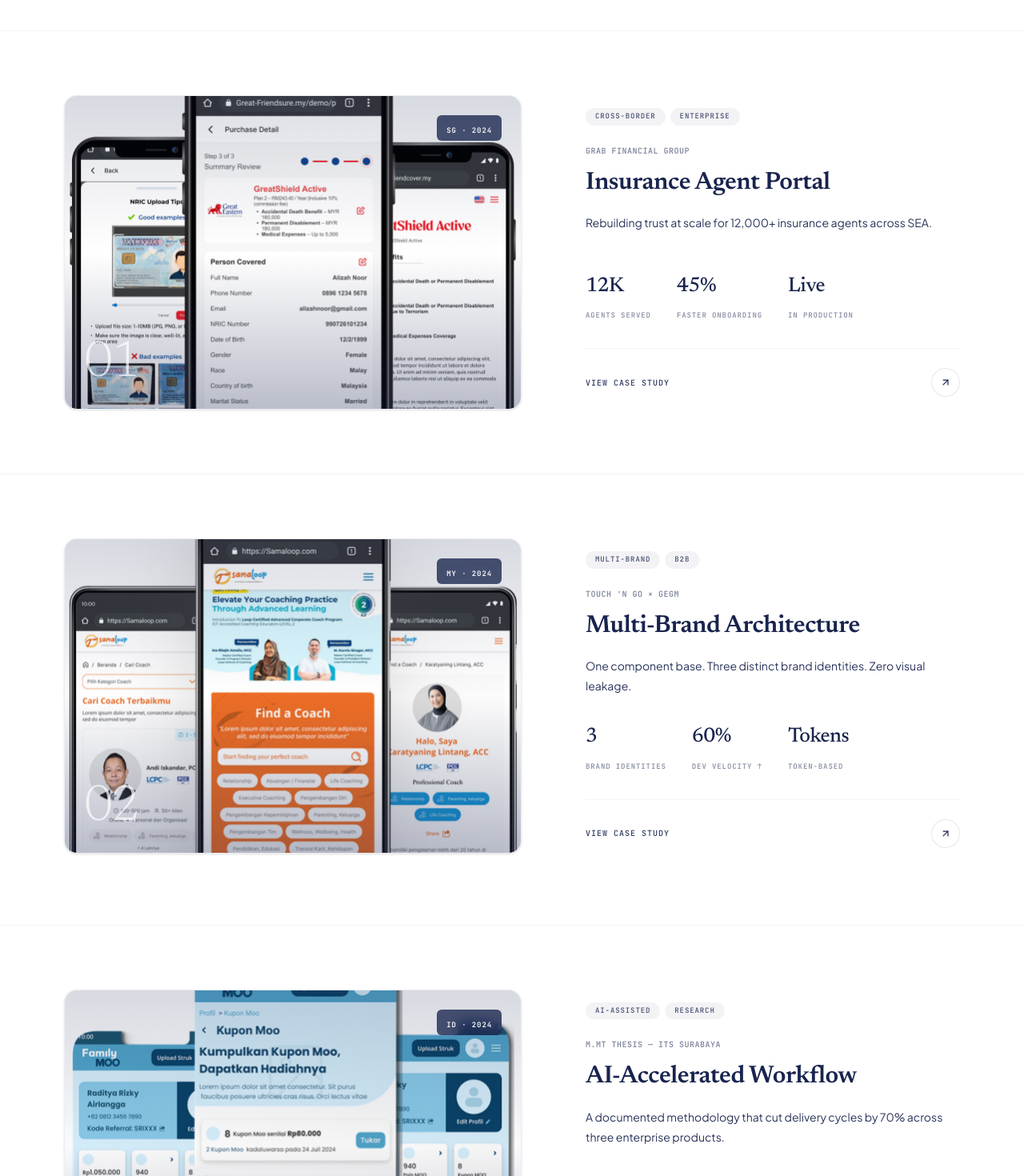
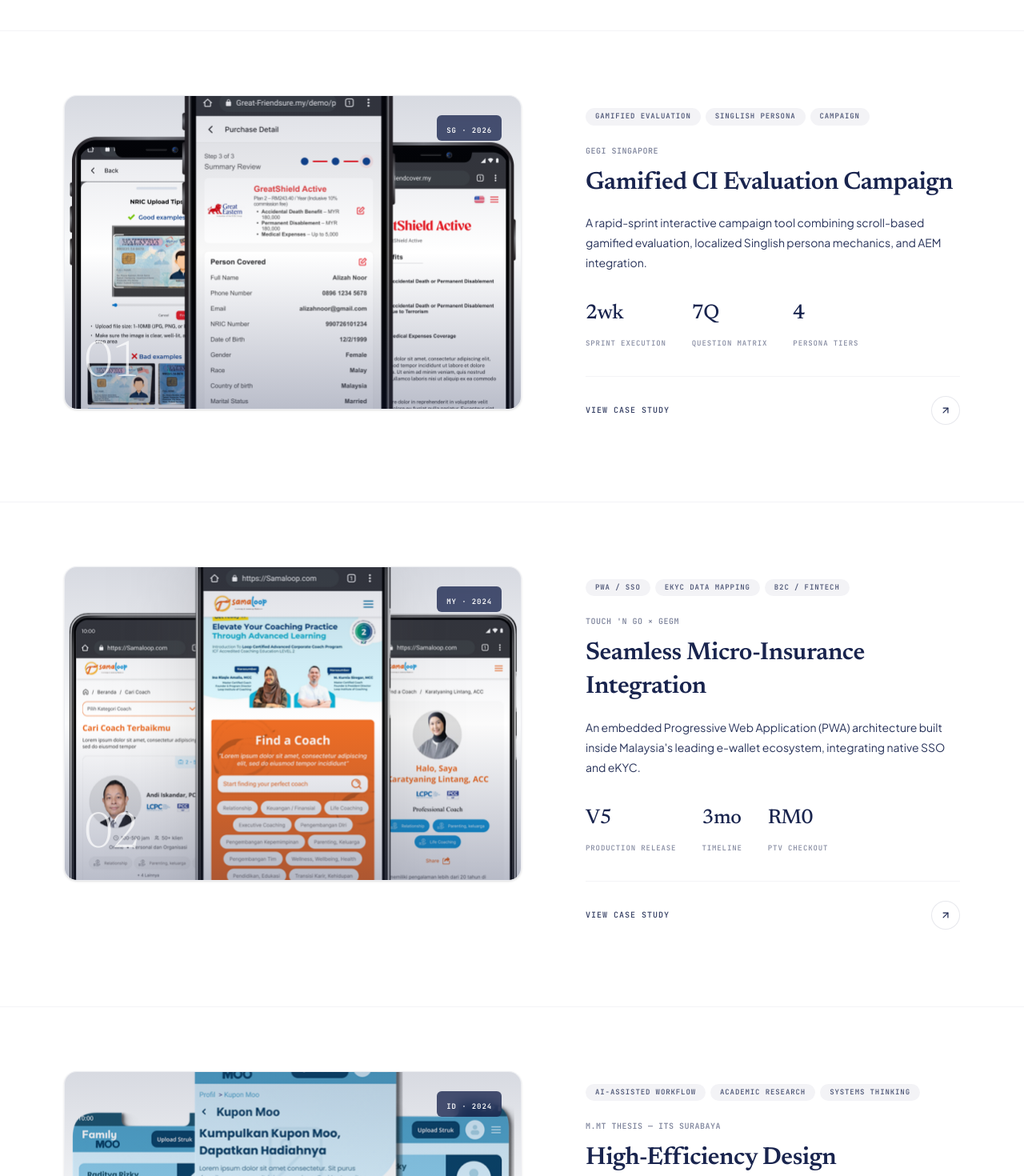
Before and after one commit to adinagayo-pixel/Adina-Portfolio, a React (Vite) app: page / in a window 1280 px wide. Shown: the part 1480-2950 px from the top of the page at 80% size. Built offline with nearby package versions, Linux system fonts and the light colour scheme.

Commit message:
style: change featured work section header and align card metadata with actual case studies

```diff
--- a/src/app/App.tsx
+++ b/src/app/App.tsx
@@ -41,58 +41,58 @@ interface Project {
 // ─── Data ─────────────────────────────────────────────────────────────────────
 const FEATURED = [
   {
-    num: "01", name: "Insurance Agent Portal", client: "Grab Financial Group",
-    location: "SG", year: "2024", tags: ["Cross-Border", "Enterprise"],
-    headline: "Rebuilding trust at scale for 12,000+ insurance agents across SEA.",
-    metrics: [{ val: "12K", sub: "Agents Served" }, { val: "45%", sub: "Faster Onboarding" }, { val: "Live", sub: "In Production" }],
-    projectId: "grab",
+    num: "01", name: "Gamified CI Evaluation Campaign", client: "GEGI Singapore",
+    location: "SG", year: "2026", tags: ["Gamified Evaluation", "Singlish Persona", "Campaign"],
+    headline: "A rapid-sprint interactive campaign tool combining scroll-based gamified evaluation, localized Singlish persona mechanics, and AEM integration.",
+    metrics: [{ val: "2wk", sub: "Sprint Execution" }, { val: "7Q", sub: "Question Matrix" }, { val: "4", sub: "Persona Tiers" }],
+    projectId: "gegi",
     thumb: projectThumb1,
   },
   {
-    num: "02", name: "Multi-Brand Architecture", client: "Touch 'n Go × GEGM",
-    location: "MY", year: "2024", tags: ["Multi-Brand", "B2B"],
-    headline: "One component base. Three distinct brand identities. Zero visual leakage.",
-    metrics: [{ val: "3", sub: "Brand Identities" }, { val: "60%", sub: "Dev Velocity ↑" }, { val: "Tokens", sub: "Token-based" }],
+    num: "02", name: "Seamless Micro-Insurance Integration", client: "Touch 'n Go × GEGM",
+    location: "MY", year: "2024", tags: ["PWA / SSO", "eKYC Data Mapping", "B2C / FinTech"],
+    headline: "An embedded Progressive Web Application (PWA) architecture built inside Malaysia's leading e-wallet ecosystem, integrating native SSO and eKYC.",
+    metrics: [{ val: "V5", sub: "Production Release" }, { val: "3mo", sub: "Timeline" }, { val: "RM0", sub: "PTV Checkout" }],
     projectId: "tng",
     thumb: projectThumb2,
   },
   {
-    num: "03", name: "AI-Accelerated Workflow", client: "M.MT Thesis — ITS Surabaya",
-    location: "ID", year: "2024", tags: ["AI-Assisted", "Research"],
-    headline: "A documented methodology that cut delivery cycles by 70% across three enterprise products.",
-    metrics: [{ val: "70%", sub: "Faster Delivery" }, { val: "3", sub: "Product Cycles" }, { val: "M.MT", sub: "Published" }],
+    num: "03", name: "High-Efficiency Design Framework", client: "M.MT Thesis — ITS Surabaya",
+    location: "ID", year: "2024", tags: ["AI-Assisted Workflow", "Academic Research", "Systems Thinking"],
+    headline: "A design system integration and rapid prototyping methodology backed by S2 research at ITS Surabaya, proving 70% faster delivery cycles.",
+    metrics: [{ val: "70%", sub: "Faster Delivery" }, { val: "3", sub: "Product Cycles" }, { val: "M.MT", sub: "Thesis Published" }],
     projectId: "ai",
     thumb: projectThumb3,
   },
   {
-    num: "04", name: "B2C E-Commerce & Admin POS", client: "Pro Archery × Jakarta",
-    location: "ID", year: "2025", tags: ["AI-Assisted", "E-Commerce"],
-    headline: "24-hour POC delivery using AI-first prompt-to-code — 4 portals, zero wireframes.",
-    metrics: [{ val: "24h", sub: "POC Delivery" }, { val: "4", sub: "Portals Built" }, { val: "AI", sub: "First Workflow" }],
+    num: "04", name: "Digital Transformation & AI Retail", client: "Pro Archery Jakarta",
+    location: "ID", year: "2025", tags: ["AI Prompt-to-Code", "E-Commerce", "Admin POS"],
+    headline: "An end-to-end digital ecosystem scaling a physical archery retailer into an Asia-wide e-commerce platform featuring AI-accelerated prototyping.",
+    metrics: [{ val: "24h", sub: "POC Delivery" }, { val: "4", sub: "Portals Built" }, { val: "0", sub: "Figma Wireframes" }],
     projectId: "archery",
     thumb: projectThumb4,
   },
   {
-    num: "05", name: "National Election Monitoring System", client: "Indonesian Political Party",
-    location: "ID", year: "2024", tags: ["Public Sector", "Civic Tech"],
-    headline: "820,000+ TPS polling stations. 38 provinces. One 48-hour critical window.",
-    metrics: [{ val: "820K+", sub: "TPS Data Points" }, { val: "38", sub: "Provinces" }, { val: "Solo", sub: "1-Person Team" }],
+    num: "05", name: "National Quick Count & Monitoring", client: "Indonesian Political Party",
+    location: "ID", year: "2024", tags: ["Public Sector", "Civic Tech", "Real-Time CMS"],
+    headline: "An end-to-end multi-level election monitoring system for Indonesia's 2024 Presidential Election, tracking vote tabulation across 38 provinces in real-time.",
+    metrics: [{ val: "820K+", sub: "TPS Polling Stations" }, { val: "38", sub: "Provinces Tracked" }, { val: "48h", sub: "Critical Window" }],
     projectId: "election",
     thumb: projectThumb5,
   },
   {
-    num: "06", name: "Anlene Health Passport", client: "Fonterra Indonesia × Anlene",
-    location: "ID", year: "2023", tags: ["Health Tech", "Field Sales"],
-    headline: "Clinical diagnostics → instant PDF health passport, delivered via WhatsApp at the event booth.",
-    metrics: [{ val: "2", sub: "Medical Devices" }, { val: "4-tier", sub: "Health Matrix" }, { val: "3mo", sub: "Sprint Delivery" }],
+    num: "06", name: "Medical Diagnostics & Field Sales Revamp", client: "Fonterra × Anlene",
+    location: "ID", year: "2023", tags: ["Health Tech", "Field Sales Enablement", "Diagnostic Matrix"],
+    headline: "Translating clinical diagnostic data from GE Achilles bone scanners and Omron devices into personalized health passports and automated WhatsApp PDF delivery.",
+    metrics: [{ val: "3mo", sub: "Delivery Sprint" }, { val: "2", sub: "Medical Devices" }, { val: "4-tier", sub: "Health Matrix" }],
     projectId: "anlene",
     thumb: projectThumb6,
   },
   {
-    num: "07", name: "#BijakWang Challenge", client: "mySalam Malaysia × myKawan",
-    location: "MY", year: "2025", tags: ["Gamification", "Civic Tech"],
-    headline: "100,000 concurrent players. Kahoot-style scoring. Gemini AI audio. Financial literacy at national scale.",
-    metrics: [{ val: "100K", sub: "Live Players" }, { val: "3-Player", sub: "Squad Teams" }, { val: "AI", sub: "Audio Engine" }],
+    num: "07", name: "100K-Player Live Tournament Platform", client: "mySalam Malaysia × myKawan",
+    location: "MY", year: "2025", tags: ["Gamification", "Multiplayer", "Gemini AI Audio"],
+    headline: "A Kahoot-inspired live multiplayer tournament platform built for mySalam Malaysia's #BijakWang Challenge, supporting 100,000 concurrent players.",
+    metrics: [{ val: "100K", sub: "Live Players" }, { val: "3-Player", sub: "Squad Teams" }, { val: "Gemini", sub: "AI Audio Engine" }],
     projectId: "bijakwang",
     thumb: projectThumb1,
   },
@@ -461,7 +461,7 @@ function FeaturedWorkSection({ onOpenProject }: { onOpenProject: (id: string) =>
           className="font-display font-light leading-tight"
           style={{ fontSize: "clamp(2.4rem, 4.5vw, 4rem)", color: N, letterSpacing: "-0.02em", maxWidth: "680px" }}
         >
-          Three projects that<br />
+          Projects that<br />
           define{" "}
           <em className="font-normal" style={{ color: C }}>how I think.</em>
         </h2>
@@ -1033,7 +1033,7 @@ export default function App() {
     <div className="min-h-screen overflow-x-hidden" style={{ backgroundColor: S }}>
       <HeroSection />
       <FeaturedWorkSection onOpenProject={(id) => {
-        if (id === "grab") setCurrentView("gegi-case")
+        if (id === "gegi") setCurrentView("gegi-case")
         if (id === "tng") setCurrentView("tng-case")
         if (id === "ai") setCurrentView("project-detail")
         if (id === "archery") setCurrentView("archery-case")
```
